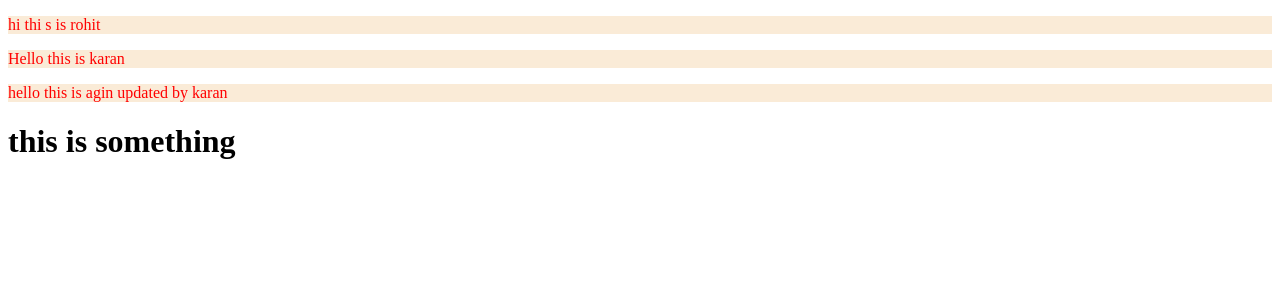
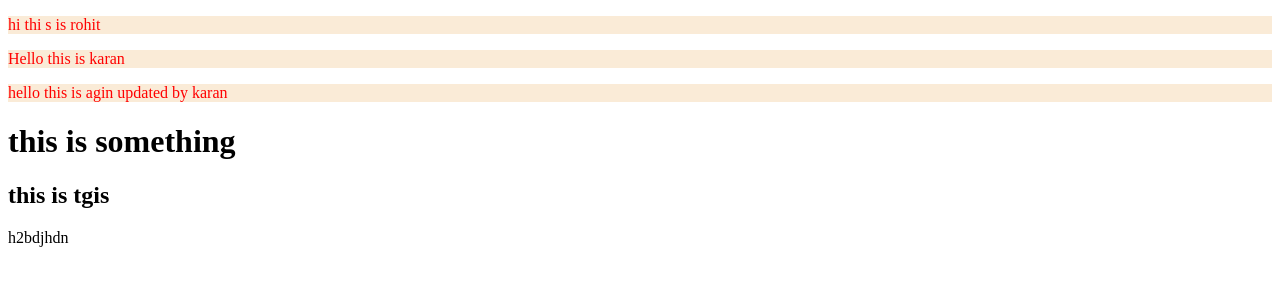
Before and after one commit to rohitp80/new-git-, a plain HTML site: page index.html in a window 1280 px wide. Drawn offline with Linux system fonts and the light colour scheme.

Commit message:
fvsssl;date

```diff
--- a/index.html
+++ b/index.html
@@ -22,6 +22,9 @@
 
         </h1>
     </div>
+    <h2> this is tgis</h2>
+    h2bdjhdn
+
 
 </body>
 </html>
```
